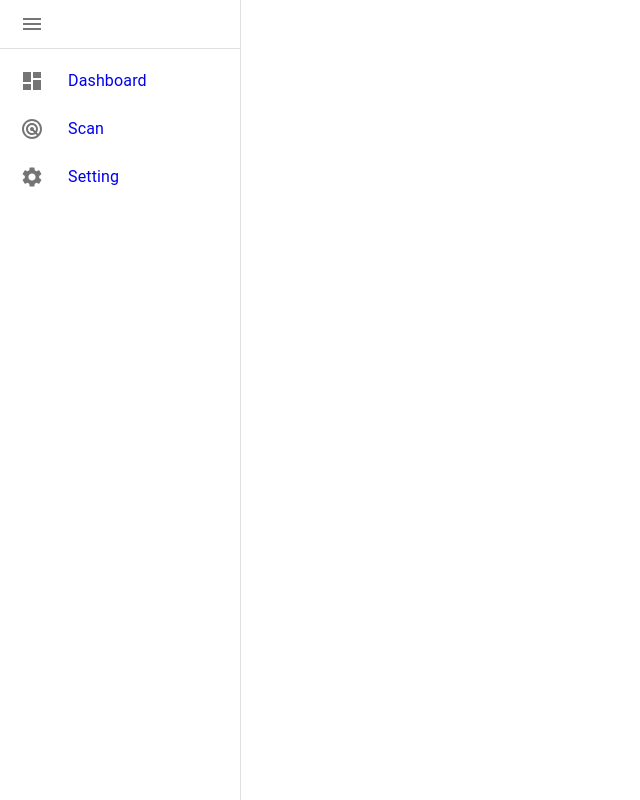
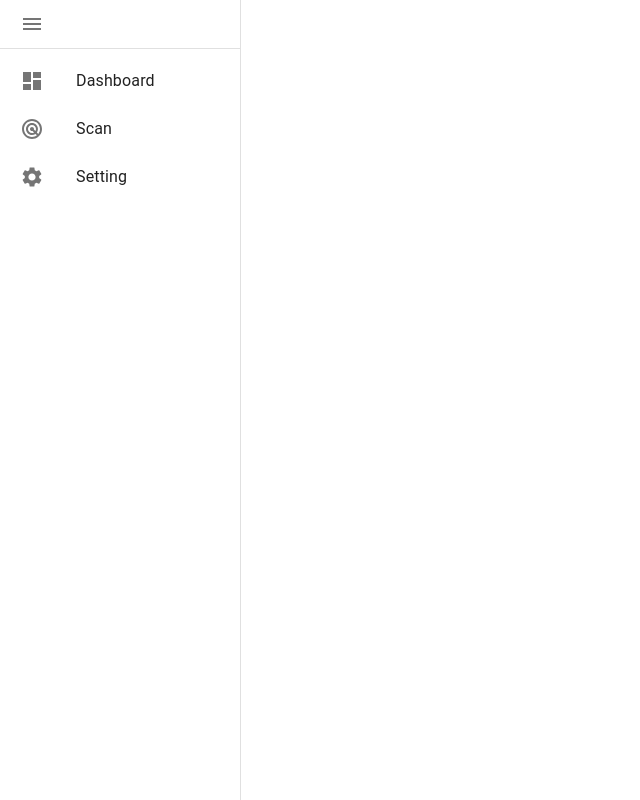
Before and after one commit to stanleyavril123/sectool, a React (Create React App) app: page / in a window 1280 px wide. Both pictures are taken after a click on the button 30 px from the left and 24 px from the top of the page. Shown: the whole page, without its empty margins (0-640 px from the left). Built offline with nearby package versions, Linux system fonts and the light colour scheme.

Commit message:
cleaned up the closing animation

```diff
--- a/src/components/Sidebar.tsx
+++ b/src/components/Sidebar.tsx
@@ -4,7 +4,7 @@ import { useState } from "react";
 import SidebarButtons from "./SidebarButtons";
 
 const Sidebar: React.FC = () => {
-  const [isOpen, setIsOpen] = useState(false);
+  const [isOpen, setIsOpen] = useState<true | false>(false);
   return (
     <>
       <Drawer
--- a/src/components/SidebarButtons.tsx
+++ b/src/components/SidebarButtons.tsx
@@ -1,4 +1,4 @@
-import React from "react";
+import React, { useState } from "react";
 import {
   List,
   ListItem,
@@ -29,7 +29,22 @@ const SidebarButtons: React.FC<SidebarButtonsProps> = ({
     ScanIcon,
     SettingsIcon,
   ];
+  const [pendingRoute, setPendingRoute] = useState<string | null>(null);
 
+  const handleRoute = (route: string) => {
+    if (isOpen) {
+      setIsOpen(false);
+      setPendingRoute(route);
+    } else {
+      window.location.href = route;
+    }
+  };
+  const handleEndTransition = () => {
+    if (!isOpen && pendingRoute) {
+      window.location.href = pendingRoute;
+      setPendingRoute(null);
+    }
+  };
   return (
     <Box
       sx={{
@@ -37,6 +52,7 @@ const SidebarButtons: React.FC<SidebarButtonsProps> = ({
         transition: "width 0.3s ease",
         overflow: "hidden",
       }}
+      onTransitionEnd={handleEndTransition}
     >
       <ListItemButton
         onClick={() => setIsOpen(!isOpen)}
@@ -48,25 +64,17 @@ const SidebarButtons: React.FC<SidebarButtonsProps> = ({
       <List>
         {navButton.map((text, index) => (
           <ListItem key={index} disablePadding>
-            <a href={navButtonPath[index]} style={{ textDecoration: "none" }}>
             <ListItemButton
-                onClick={() => setIsOpen(false)}
+              onClick={() => {
+                handleRoute(navButtonPath[index]);
+              }}
               sx={[{ minHeight: 48, px: 2.5 }]}
             >
-                <ListItemIcon
-                  sx={[
-                    { minWidth: 0, justifyContent: "center" },
-                    isOpen ? { mr: 3 } : { mr: "auto" },
-                  ]}
-                >
+              <ListItemIcon>
                 {React.createElement(buttonIcons[index])}
               </ListItemIcon>
-                <ListItemText
-                  primary={text}
-                  sx={{ whiteSpace: "nowrap", opacity: isOpen ? 1 : 0 }}
-                />
+              <ListItemText primary={text} sx={{ opacity: isOpen ? 1 : 0 }} />
             </ListItemButton>
-            </a>
           </ListItem>
         ))}
       </List>
```
Lines whose indentation alone changed are shown as unchanged.
